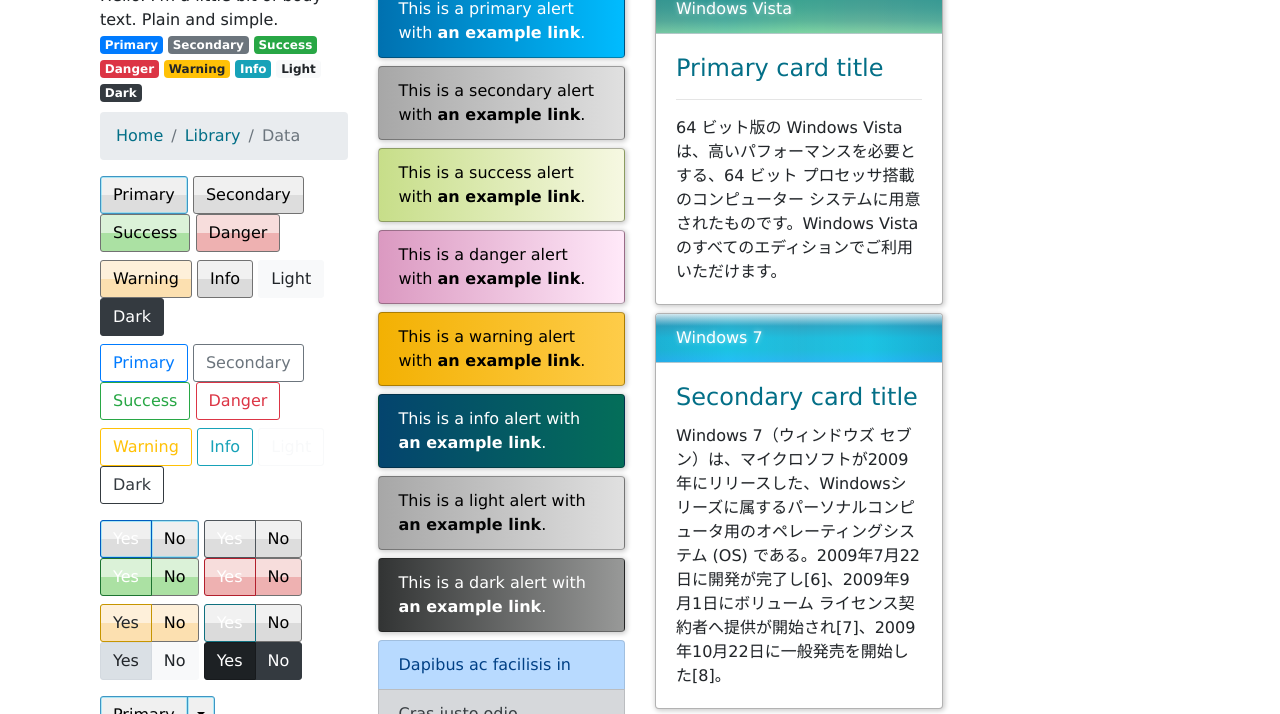
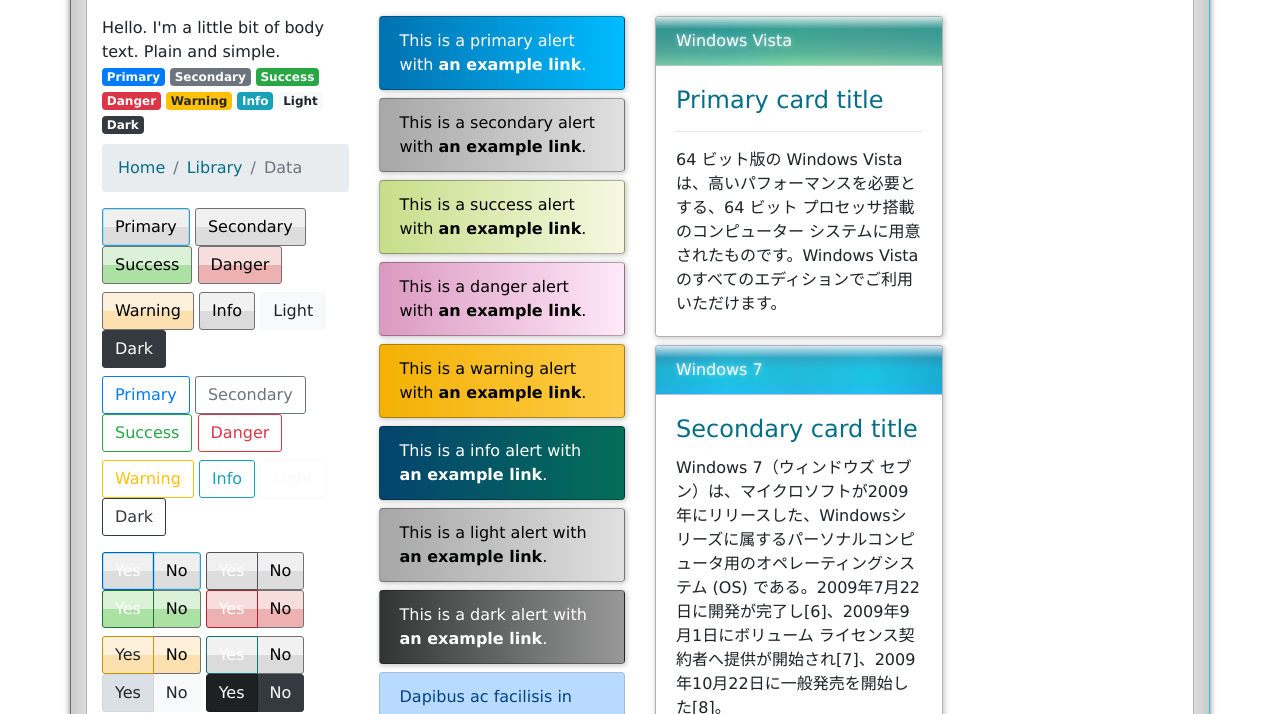
Before and after one commit to gta191977649/bootstrap-aero-theme, a website: page index.html in a window 1280 px wide. Shown: the part 88-802 px from the top of the page. Drawn offline with nearby package versions, Linux system fonts and the light colour scheme.

Commit message:
add frostedglass container style

```diff
--- a/index.html
+++ b/index.html
@@ -13,7 +13,8 @@
 
 <body>
 
-  <div class="container">
+  <div class="container bg-frosted-glass">
+    <div class="container bg-frosted-glass-inner">
     <nav class="navbar navbar-expand-lg navbar-dark bg-aero">
       <button class="navbar-toggler navbar-toggler-right" type="button" data-toggle="collapse" data-target="#navbarTogglerDemo03"
         aria-controls="navbarTogglerDemo03" aria-expanded="false" aria-label="Toggle navigation">
@@ -41,7 +42,7 @@
       </div>
     </nav>
 
-    <div class="container-fluid">
+
       <div class="row mt-3">
         <div class="col-lg-3 col-md-6">
 
--- a/scss/_navbar.scss
+++ b/scss/_backgronds.scss
@@ -22,5 +22,22 @@
     background: linear-gradient(180deg, rgba(255,255,255,0.8) 0%, rgba(0,0,0,0) 25%),
     linear-gradient(180deg, rgba(29,135,175,0.7) 0%, rgba(47,166,196,0.7) 25%, rgba(28,195,227,0.7) 50%, rgba(28,195,227,0.7) 75%, rgba(40,187,255,0.7) 100%),
     linear-gradient(90deg, rgba(29,135,175,1) 0%, rgba(28,195,227,1) 25%, rgba(47,166,196,1) 50%, rgba(28,195,227,1) 75%, rgba(18,120,166,1) 100%);
-
 }
+.bg-frosted-glass {
+    /* 毛玻璃效果 */
+    border: 1px solid rgba(0, 0, 0, 0.5);
+    border-right: 1px solid #1fc6e6;
+    border-bottom: 1px solid #1fc6e6;
+    border-radius: 10px 10px 10px 10px;
+    -webkit-box-shadow: 0 2px 6px rgba(0, 0, 0, 0.5), inset 0 1px rgba(255, 255, 255, 0.3), inset 0 10px rgba(255, 255, 255, 0.2), inset 0 10px 20px rgba(255, 255, 255, 0.25), inset 0 -15px 30px rgba(0, 0, 0, 0.3);
+    -moz-box-shadow: 0 2px 6px rgba(0, 0, 0, 0.5), inset 0 1px rgba(255, 255, 255, 0.3), inset 0 10px rgba(255, 255, 255, 0.2), inset 0 10px 20px rgba(255, 255, 255, 0.25), inset 0 -15px 30px rgba(0, 0, 0, 0.3);
+    box-shadow: 0 2px 6px rgba(0, 0, 0, 0.5), inset 0 1px rgba(255, 255, 255, 0.3), inset 0 10px rgba(255, 255, 255, 0.2), inset 0 10px 20px rgba(255, 255, 255, 0.25), inset 0 -15px 30px rgba(0, 0, 0, 0.3);
+    background: rgba(0, 0, 0, 0.10);
+}
+.bg-frosted-glass-inner {
+    border: $aero-border;
+    background-color: white;
+    padding: 15px;
+    margin-top: 15px;
+    margin-bottom: 15px;
+}
--- a/scss/_custom-variables.scss
+++ b/scss/_custom-variables.scss
@@ -67,7 +67,7 @@ $aero-bg-mid: #044875;
 $aero-bg-bottom: #39759C;
 
 //borders
-$aero-border: 0.5px solid rgba(0, 0, 0, 0.3);
+$aero-border: 1px solid rgba(0, 0, 0, 0.3);
 //shadows
 $aero-box-shadow: 1px 1px 5px 1px rgba(0,0,0,0.2);
 $aero-text-shadow: 0px 0px 5px #000;
--- a/scss/aero.scss
+++ b/scss/aero.scss
@@ -1,7 +1,7 @@
 @import 'custom-variables';
 @import '../node_modules/bootstrap/scss/bootstrap';
 @import 'buttons';
-@import 'navbar';
+@import 'backgronds';
 @import 'alert';
 @import 'card';
 
```
Also changed, not shown: aero.css, aero.min.css.
